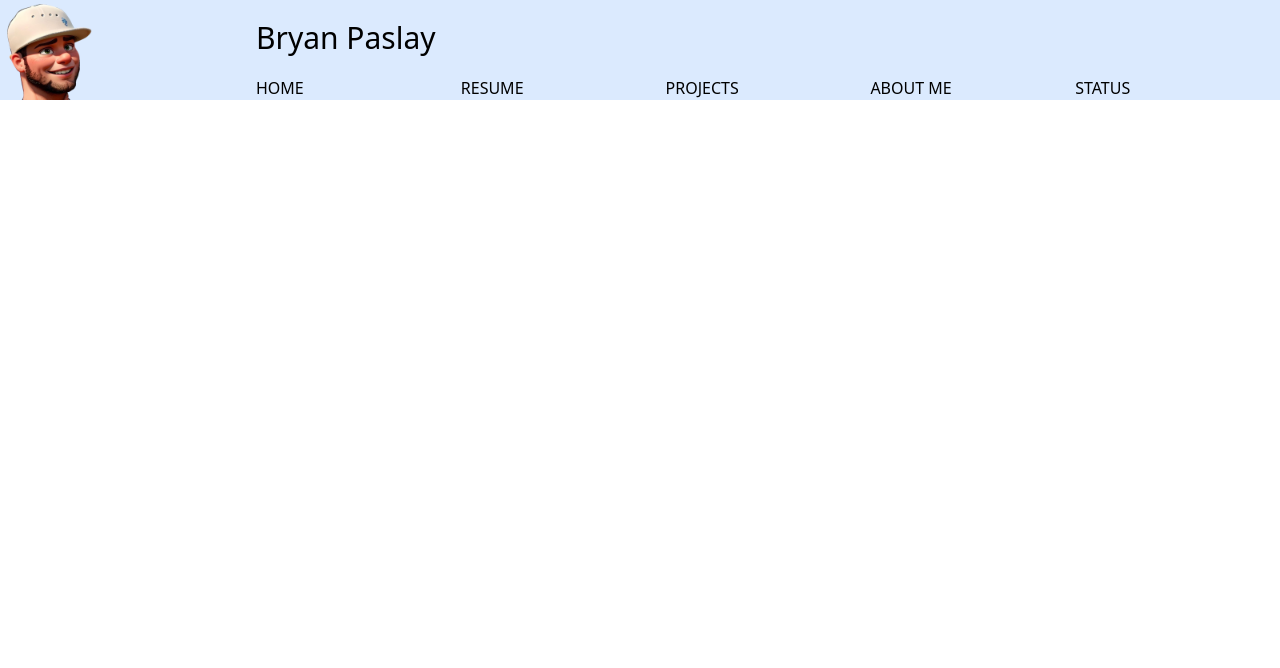
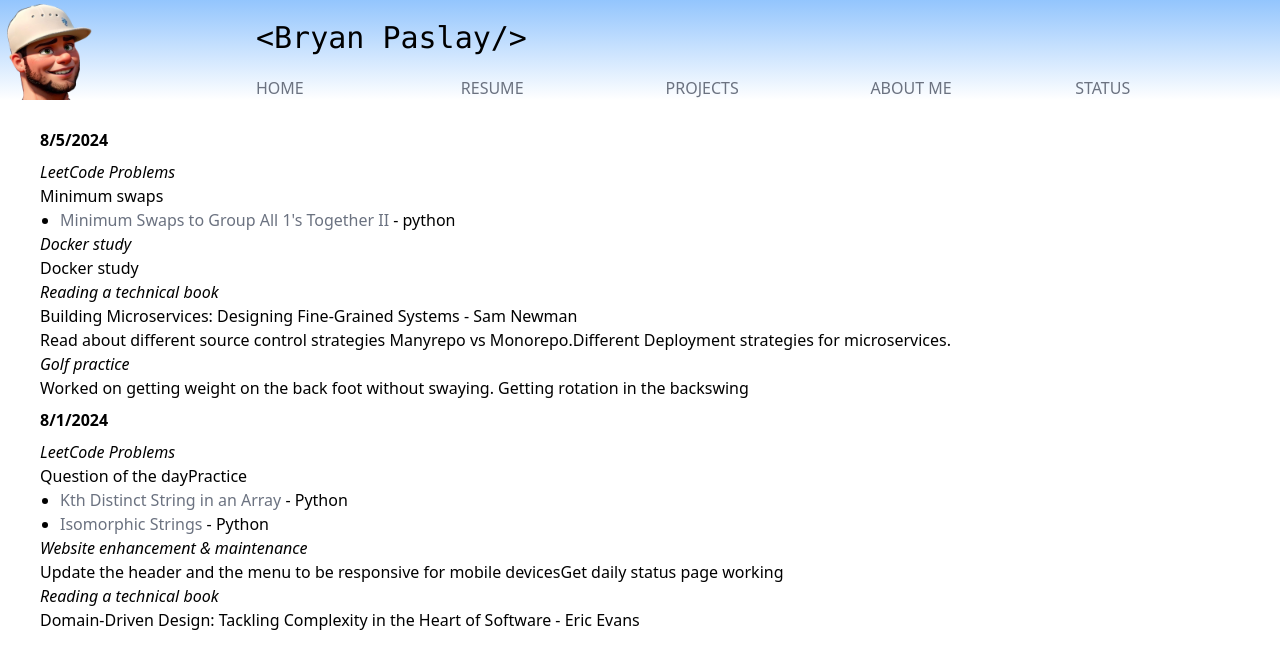
Before and after one commit to bryanpaslay/bryanpaslay.github.io, a Next.js app: page /journal in a window 1280 px wide. Shown: the top 668 px of the page. Built offline with nearby package versions, Linux system fonts and the light colour scheme.

Commit message:
Update some styling

```diff
--- a/public/dailyJournal.ts
+++ b/public/dailyJournal.ts
@@ -5,7 +5,7 @@ export interface Entry {
 
 export interface Subject {
     title:string,
-    overview?:string,
+    overview?:string[],
     book?: Book,
     problems?: Problem[],
     tools?:string[],
@@ -17,7 +17,7 @@ export interface Book{
     author:string
 }
 
-const bookCollection: {[key:string]: Book} = {
+const bookCollection =  {
     "BuidingMicroservices": {
         title:"Building Microservices: Designing Fine-Grained Systems",
         author:"Sam Newman"
@@ -30,6 +30,12 @@ const bookCollection: {[key:string]: Book} = {
         title:"Fundamentals of Software Architecture: An Engineering Approach",
         author:"Mark Richards & Neal Ford"
     }
+}
+
+const categories = {
+    "LeetCode": "LeetCode Problems",
+    Tech_Reading: "Reading a technical book",
+    'WebSite' : "Website enhancement & maintenance"
 }
 
 export interface Problem{
@@ -49,8 +55,8 @@ export const JournalEntries : Entry[]= [
         today : new Date('8/2/2024'),
         subjects: [
             {
-                title: "Leetcode problems",
-                overview: "Minimum swaps ",
+                title: categories.LeetCode,
+                overview: ["Minimum swaps "],
                 problems: [
                     {
                         name:"Minimum Swaps to Group All 1's Together II",
@@ -62,20 +68,20 @@ export const JournalEntries : Entry[]= [
             },
             {
                 title:"Docker study",
-                overview: "Docker study",
+                overview: ["Docker study"],
                 tools: ["Docker desktop"],
                 skills: ["Containerization"]
             },
             {
-                title: "Reading",
+                title: categories.Tech_Reading,
                 book: bookCollection["BuidingMicroservices"],
-                overview: "Read about different source control strategies Manyrepo vs Monorepo.  Different Deployment strategies for microservices.",
+                overview: ["Read about different source control strategies Manyrepo vs Monorepo.","Different Deployment strategies for microservices."],
                 tools: ["Kubernetes", "Git", ],
                 skills: ["Containerization"]
             },
             {
                 title: "Golf practice",
-                overview: "Worked on getting weight on the back foot without swaying. Getting rotation in the backswing",
+                overview: ["Worked on getting weight on the back foot without swaying. Getting rotation in the backswing"],
                 tools: ["Driver","2-hybrid","7-iron"],
                 skills: ["Weight shift", "Left arm close to body"]
             }
@@ -85,21 +91,34 @@ export const JournalEntries : Entry[]= [
         today:new Date('8/5/2024'),
         subjects :[
             {
-                title:"Leet code problems",
-                overview: "Question of the day",
+                title:categories.LeetCode,
+                overview: ["Question of the day", "Practice"],
                 problems: [
                     {
                         name:"Kth Distinct String in an Array",
                         link:'https://leetcode.com/problems/kth-distinct-string-in-an-array/',
                         category:'Arrays',
                         language: 'Python'
+                    },
+                    {
+                        name:"Isomorphic Strings",
+                        link:'https://leetcode.com/problems/isomorphic-strings/',
+                        category:'HashSet',
+                        language: 'Python'
                     }
-
                 ]
             },
             {
-                title:'Website work',
-                overview: 'Update the header and the menu to be responsive for mobile devices'
+                title:categories.WebSite,
+                overview: [
+                    'Update the header and the menu to be responsive for mobile devices',
+                    'Get daily status page working'
+                ]
+            },
+            {
+                title:categories.Tech_Reading,
+                book:bookCollection.DomainDrivenDesign
+
             }
         ]
     }
--- a/src/app/global.css
+++ b/src/app/global.css
@@ -10,7 +10,9 @@
         @apply italic;
     }
     a{
-        @apply hover:font-bold;
+        @apply text-gray-500;
+        @apply active:text-blue-300;
+        @apply hover:text-blue-900;
     }
     p{
         @apply pb-5;
--- a/src/app/journal/page.tsx
+++ b/src/app/journal/page.tsx
@@ -5,7 +5,18 @@ import {JournalEntries} from '../../../public/dailyJournal';
 export default function Page(){
     return <TopLevelContainer>
         {JournalEntries.map(entry => <>
-
+            <h2 className='font-bold'>{`${entry.today.getMonth() + 1}/${entry.today.getDay()}/${entry.today.getFullYear()}`}</h2>
+            <div className='py-2'>{entry.subjects.map(subject => <>
+                <h3>{subject.title}</h3>
+                {subject.book && <div>{subject.book.title} - {subject.book.author}</div>}
+                <div>{subject.overview}</div>
+                <ul className="pl-5 list-disc">
+                    {subject.problems?.map(problem =>
+                        <li><a href={problem.link} target='_blank'>{problem.name}</a> - {problem.language}</li>
+                    )}
+                </ul>
+            </>
+            )}</div>
         </>)}
     </TopLevelContainer>
 }
--- a/src/app/page.tsx
+++ b/src/app/page.tsx
@@ -4,7 +4,9 @@ import TopLevelContainer from './shared/TopLevelContainer';
 
 export default function Page() {
     return <TopLevelContainer>
-      <h1>Home</h1>
-      <p>I am starting to work on my personal website and it is still a work in progress.  I have put a current version of my <Link className="hover:font-bold" href={`/resume`}>Resume</Link> on the site and have begun adding my <Link className="hover:font-bold" href={`/portfolio`}>Project history</Link>.  This site will continue to evolve so please come back and check it out again.</p>
+      <p>I have put a current version of my <Link className="hover:font-bold" href={`/resume`}>Resume</Link> on the site and have begun adding my <Link className="hover:font-bold" href={`/portfolio`}>Project history</Link>.</p>
+      <p></p>
+      <p>This is a react website that uses NextJS as the framework. </p>
+      <p>This site will continue to evolve so please come back and check it out again.</p>
   </TopLevelContainer>;
 }
--- a/src/app/shared/Header.tsx
+++ b/src/app/shared/Header.tsx
@@ -9,7 +9,7 @@ export default function(){
 
     const [isMenuOpen, setMenuOpen] = useState(false);
 
-    return <header id="header" className="bg-blue-100 fixed w-full">
+    return <header id="header" className="bg-gradient-to-b from-blue-300 to-white fixed w-full">
     <div className="container grid grid-cols-5 mx-auto">
     <button className="sm:hidden pt-7 px-5 space-y-2 relative" onClick={() => setMenuOpen(!isMenuOpen)}>
         <div className="w-8 h-0.5 bg-gray-600"></div>
@@ -29,7 +29,7 @@ export default function(){
     </button>
       <Image className="" src={'/hero.png'} alt="Image of me" width={100} height={100} />
       <div className="grid col-span-3 sm:col-span-4 grid-rows-1 content-center">
-        <div className="row-start-1 row-end-4 py-5 text-3xl">Bryan Paslay</div>
+        <div className="row-start-1 row-end-4 py-5 text-3xl font-mono">&lt;Bryan Paslay/&gt;</div>
         <nav className="hidden  sm:block">
           <ul className="grid grid-cols-5">
             <li className=""><Link className="hover:font-bold" href={`/`}>HOME</Link></li>
```
Also changed, not shown: public/next-js-logo.png (added), src/app/icon.png (added).
